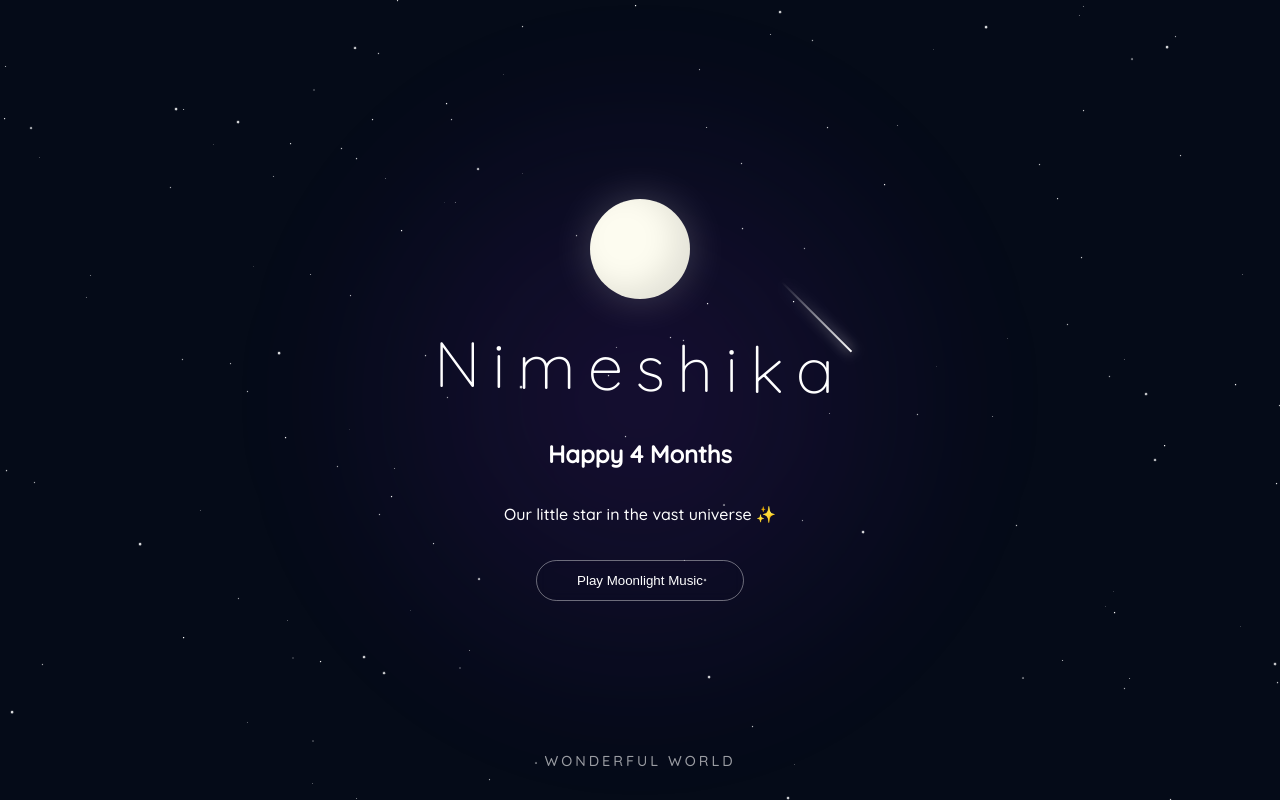
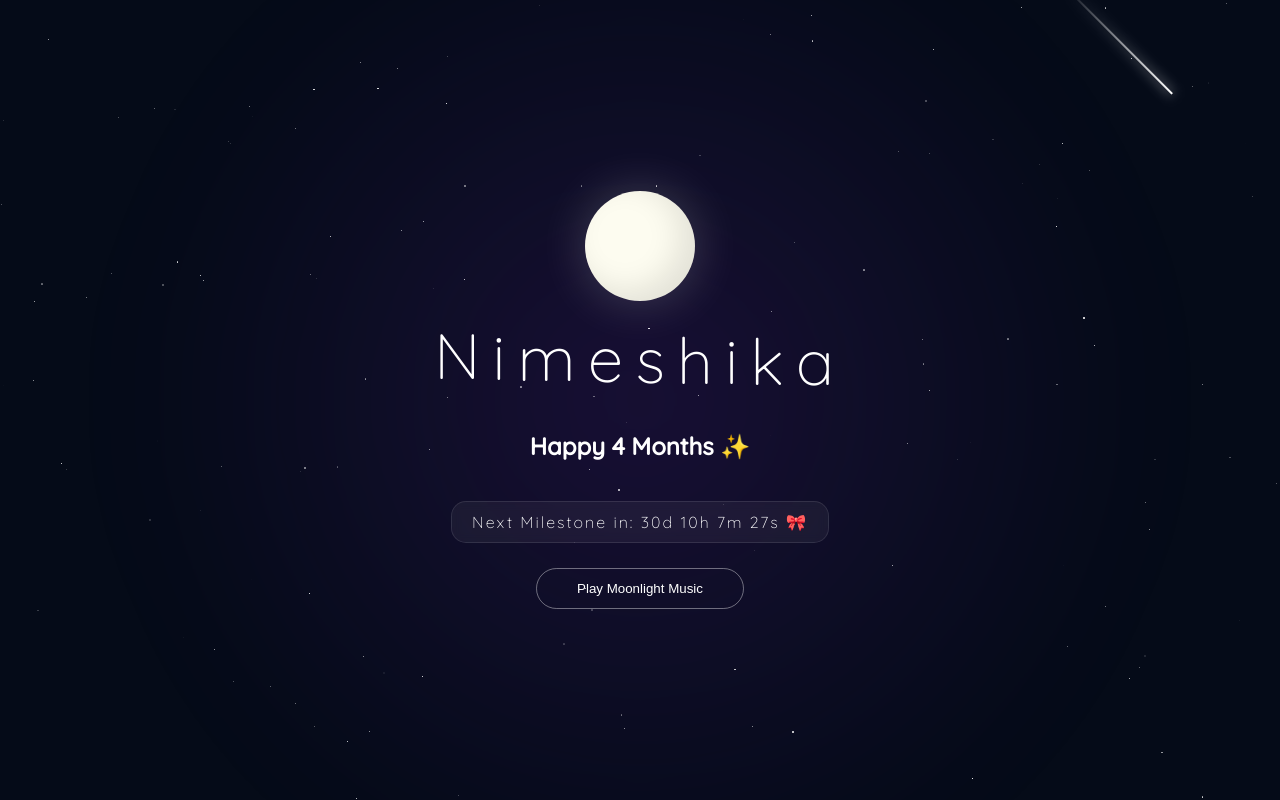
Before and after one commit to rajeshshambudu/BalaTripuraSundhari, a plain HTML site: page index.html in a window 1280 px wide. Drawn offline with Linux system fonts and the light colour scheme.

Commit message:
Update index.html

```diff
--- a/index.html
+++ b/index.html
@@ -1,17 +1,15 @@
-
 <!DOCTYPE html>
 <html lang="en">
 <head>
 <meta charset="UTF-8">
-<title>Nimeshika • Celestial World</title>
+<title>Nimeshika • 4 Months in the Stars</title>
 <meta name="viewport" content="width=device-width, initial-scale=1.0">
 <link href="https://fonts.googleapis.com/css2?family=Quicksand:wght@300;500&display=swap" rel="stylesheet">
 
 <style>
 :root {
     --space-deep: #050b18;
-    --star-bright: #ffffff;
-    --nebula-glow: rgba(138, 43, 226, 0.2);
+    --star-color: #ffffff;
 }
 
 body {
@@ -27,55 +25,37 @@ body {
     justify-content: center;
 }
 
-/* Background Layers */
+/* Background Nebula */
 .nebula {
     position: fixed;
-    width: 600px;
-    height: 600px;
-    background: radial-gradient(circle, var(--nebula-glow) 0%, transparent 70%);
+    width: 80vw;
+    height: 80vw;
+    background: radial-gradient(circle, rgba(138, 43, 226, 0.15) 0%, transparent 70%);
     z-index: -1;
-    filter: blur(50px);
-    animation: pulse 10s infinite alternate;
+    filter: blur(60px);
 }
 
-@keyframes pulse {
-    from { transform: scale(1); opacity: 0.5; }
-    to { transform: scale(1.3); opacity: 0.8; }
+/* Interactive Moon */
+.moon {
+    width: 110px;
+    height: 110px;
+    background: #fdfcf0;
+    border-radius: 50%;
+    box-shadow: 0 0 50px rgba(255, 255, 255, 0.2), inset -15px -10px 30px rgba(0,0,0,0.1);
+    cursor: pointer;
+    z-index: 10;
+    transition: transform 0.3s ease;
 }
+
+.moon:active { transform: scale(0.9); }
 
 /* Shooting Stars */
 .shooting-star {
     position: absolute;
-    left: 50%;
-    top: 50%;
     height: 2px;
     background: linear-gradient(-45deg, #fff, rgba(0, 0, 255, 0));
     filter: drop-shadow(0 0 6px #fff);
-    animation: tail 3s ease-in-out infinite, shooting 3s ease-in-out infinite;
-}
-
-@keyframes tail {
-    0% { width: 0; }
-    30% { width: 100px; }
-    100% { width: 0; }
-}
-
-@keyframes shooting {
-    0% { transform: translateX(0) translateY(0) rotate(45deg); }
-    100% { transform: translateX(-1000px) translateY(1000px) rotate(45deg); }
-}
-
-/* The Moon */
-.moon {
-    width: 100px;
-    height: 100px;
-    background: #fdfcf0;
-    border-radius: 50%;
-    box-shadow:
-        0 0 40px rgba(255, 255, 255, 0.2),
-        inset -15px -10px 30px rgba(0,0,0,0.1);
-    margin-bottom: 20px;
-    z-index: 2;
+    pointer-events: none;
 }
 
 /* Typography */
@@ -83,7 +63,7 @@ body {
     font-size: clamp(2.5rem, 8vw, 4rem);
     font-weight: 300;
     letter-spacing: 12px;
-    margin: 10px 0;
+    margin: 20px 0 10px 0;
 }
 
 .name span {
@@ -92,12 +72,18 @@ body {
     animation-delay: calc(var(--i) * 0.1s);
 }
 
-@keyframes float {
-    0%, 100% { transform: translateY(0); }
-    50% { transform: translateY(-15px); }
+/* Countdown Styling */
+#countdown {
+    margin-top: 20px;
+    font-weight: 300;
+    letter-spacing: 2px;
+    background: rgba(255, 255, 255, 0.05);
+    padding: 10px 20px;
+    border-radius: 15px;
+    backdrop-filter: blur(5px);
+    border: 1px solid rgba(255, 255, 255, 0.1);
 }
 
-/* Button & UI */
 #playBtn {
     padding: 12px 40px;
     background: transparent;
@@ -105,52 +91,50 @@ body {
     color: white;
     border-radius: 30px;
     cursor: pointer;
-    backdrop-filter: blur(5px);
-    transition: 0.4s;
-    margin-top: 20px;
+    margin-top: 25px;
 }
 
-#playBtn:hover {
-    background: white;
-    color: black;
-    box-shadow: 0 0 25px rgba(255,255,255,0.6);
+/* Rainbow Effect Class */
+.rainbow-star {
+    animation: rainbow 3s infinite linear !important;
 }
 
-footer {
-    position: fixed;
-    bottom: 30px;
-    font-size: 0.9rem;
-    letter-spacing: 3px;
-    opacity: 0.6;
+@keyframes rainbow {
+    0% { background: #ffadad; box-shadow: 0 0 5px #ffadad; }
+    25% { background: #ffd6a5; box-shadow: 0 0 5px #ffd6a5; }
+    50% { background: #caffbf; box-shadow: 0 0 5px #caffbf; }
+    75% { background: #9bf6ff; box-shadow: 0 0 5px #9bf6ff; }
+    100% { background: #ffadad; box-shadow: 0 0 5px #ffadad; }
 }
+
+@keyframes float { 0%, 100% { transform: translateY(0); } 50% { transform: translateY(-15px); } }
 </style>
 </head>
 <body>
 
 <div class="nebula"></div>
 
-<div class="moon"></div>
+<div class="moon" title="Click me for magic!" id="moon"></div>
 
 <h1 class="name">
   <span style="--i:1">N</span><span style="--i:2">i</span><span style="--i:3">m</span><span style="--i:4">e</span><span style="--i:5">s</span><span style="--i:6">h</span><span style="--i:7">i</span><span style="--i:8">k</span><span style="--i:9">a</span>
 </h1>
 
-<h2>Happy 4 Months</h2>
-<p>Our little star in the vast universe ✨</p>
+<h2>Happy 4 Months ✨</h2>
+
+<div id="countdown">Calculating next milestone...</div>
 
 <button id="playBtn">Play Moonlight Music</button>
 
 <iframe id="yt" width="1" height="1" style="display:none;" src="" allow="autoplay"></iframe>
 
-<footer>
-WONDERFUL WORLD
-</footer>
-
 <script>
-// Create Stars
+// Initialize Stars
+const starCount = 150;
 function initStars() {
-    for (let i = 0; i < 150; i++) {
+    for (let i = 0; i < starCount; i++) {
         let star = document.createElement('div');
+        star.className = 'star-dot';
         star.style.position = 'absolute';
         star.style.width = Math.random() * 2 + 'px';
         star.style.height = star.style.width;
@@ -159,37 +143,61 @@ function initStars() {
         star.style.top = Math.random() * 100 + 'vh';
         star.style.left = Math.random() * 100 + 'vw';
         star.style.opacity = Math.random();
-        star.style.animation = `twinkle ${Math.random() * 3 + 2}s infinite alternate`;
+        star.style.zIndex = "1";
         document.body.appendChild(star);
     }
 }
 
-// Create occasional Shooting Stars
+// Rainbow Toggle
+document.getElementById('moon').onclick = function() {
+    const stars = document.querySelectorAll('.star-dot');
+    stars.forEach(s => s.classList.toggle('rainbow-star'));
+};
+
+// Countdown Logic (Target: 5 Month Milestone)
+function updateCountdown() {
+    // Set this to Nimeshika's birth date + 5 months
+    // Example: If she turned 4 months on Dec 27, her 5 months is Jan 27
+    const nextMilestone = new Date("Jan 27, 2026 00:00:00").getTime();
+    const now = new Date().getTime();
+    const gap = nextMilestone - now;
+
+    const d = Math.floor(gap / (1000 * 60 * 60 * 24));
+    const h = Math.floor((gap % (1000 * 60 * 60 * 24)) / (1000 * 60 * 60));
+    const m = Math.floor((gap % (1000 * 60 * 60)) / (1000 * 60));
+    const s = Math.floor((gap % (1000 * 60)) / 1000);
+
+    document.getElementById("countdown").innerHTML =
+        `Next Milestone in: ${d}d ${h}h ${m}m ${s}s 🎀`;
+}
+
+// Shooting Star Animation
 function createShootingStar() {
     const s = document.createElement('div');
     s.className = 'shooting-star';
     s.style.top = Math.random() * 50 + '%';
     s.style.left = Math.random() * 100 + '%';
+    s.style.width = '150px';
+    s.style.transform = 'rotate(45deg)';
     document.body.appendChild(s);
-    setTimeout(() => s.remove(), 3000);
+
+    s.animate([
+        { transform: 'translateX(0) translateY(0) rotate(45deg)', opacity: 1 },
+        { transform: 'translateX(-800px) translateY(800px) rotate(45deg)', opacity: 0 }
+    ], { duration: 2000, easing: 'ease-in-out' });
+
+    setTimeout(() => s.remove(), 2000);
 }
 
-setInterval(createShootingStar, 4000);
+setInterval(updateCountdown, 1000);
+setInterval(createShootingStar, 5000);
 initStars();
 
-// Music logic
 document.getElementById("playBtn").onclick = function() {
     document.getElementById("yt").src = "https://www.youtube.com/embed/WJ3-F02-F_Y?autoplay=1&loop=1&playlist=WJ3-F02-F_Y";
     this.style.display = 'none';
 };
 </script>
 
-<style>
-@keyframes twinkle {
-    from { opacity: 0.2; transform: scale(1); }
-    to { opacity: 1; transform: scale(1.2); }
-}
-</style>
-
 </body>
 </html>
```
